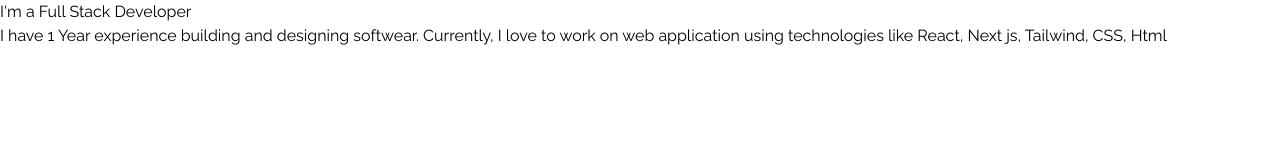
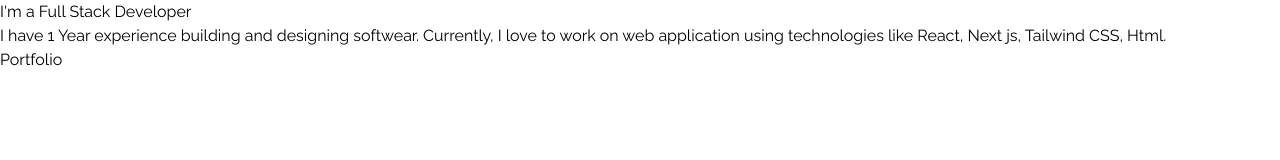
Before and after one commit to adilraees786/My-Portfolio-, a React (Vite) app: page / in a window 1280 px wide. Shown: the top 160 px of the page. Built offline with nearby package versions, Linux system fonts and the light colour scheme.

Commit message:
continue home page

```diff
--- a/src/components/Home.jsx
+++ b/src/components/Home.jsx
@@ -14,8 +14,13 @@
             designing softwear.
             Currently, I love to work on web application
             using technologies like
-                React, Next js, Tailwind, CSS, Html </p>
+            React, Next js, Tailwind CSS, Html. </p>
+
+            <div>
+              <button>Portfolio</button>
             </div>
+        </div>
+
       </div>
     </div>
   )
```
Lines whose indentation alone changed are shown as unchanged.
